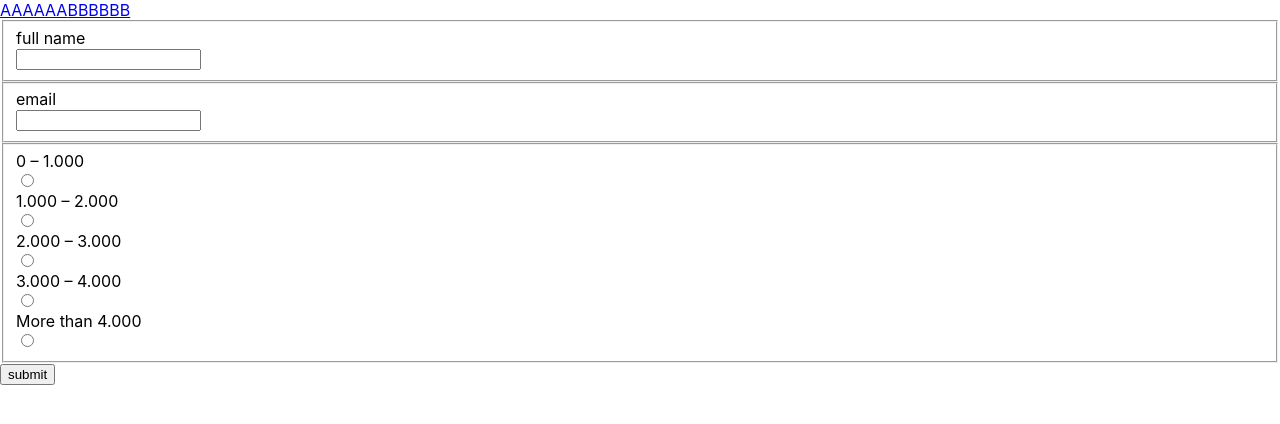
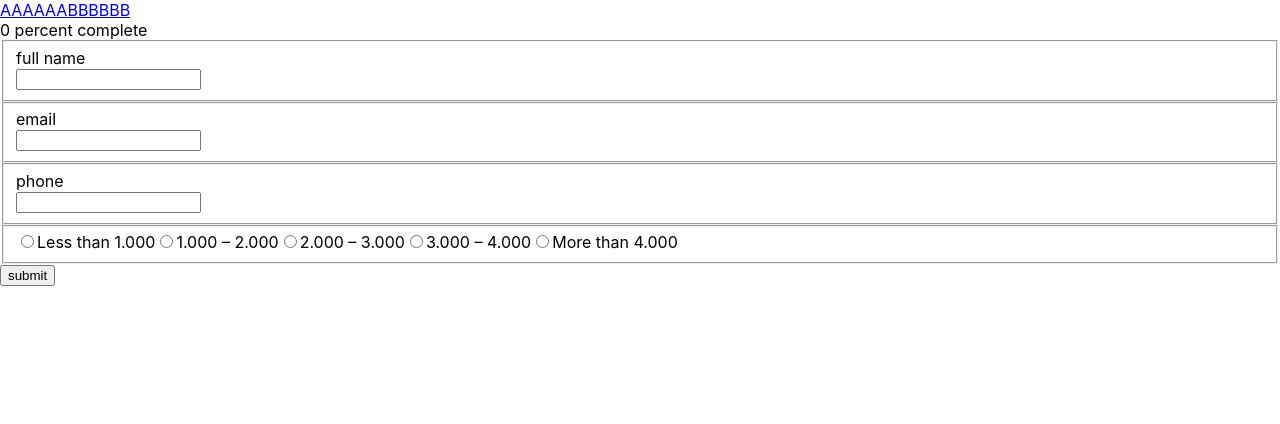
Before and after one commit to jdwillemse/home-berlin, a React (Create React App) app: page /a in a window 1280 px wide. Shown: the top 424 px of the page. Built offline with nearby package versions, Linux system fonts and the light colour scheme.

Commit message:
form + summary flow functional

```diff
--- a/src/components/Form/index.js
+++ b/src/components/Form/index.js
@@ -1,39 +1,281 @@
 import React from 'react';
+import PropTypes from 'prop-types';
+import { withRouter } from 'react-router-dom';
 
-const Form = () => {
+// Easy to internationalise
+const errors = {
+  general: {
+    patternMismatch: "This input doesn't match the expected pattern",
+    tooLong: 'This input is too long',
+    tooShort: 'This input is too short',
+    typeMismatch: 'This input is not of the right type',
+    valueMissing: 'Please fill in this field'
+  },
+  email: {
+    typeMismatch: 'This is not a valid email address'
+  },
+  tel: {
+    patternMismatch: 'This is not a valid telephone number'
+  },
+  radio: {
+    valueMissing: 'Please select one of these options'
+  }
+};
+
+// const inputFields = {
+//   fullname: {
+//     type: 'text',
+//     label: 'full name'
+//   },
+//   email: {
+//     type: 'email',
+//     label: 'email'
+//   },
+//   phone: {
+//     type: 'tel',
+//     label: 'phone'
+//   }
+// };
+
+/**
+ * A custom Form component that handles form validation errors.
+ * It executes the form's checkValidity
+ */
+class Form extends React.PureComponent {
+  /**
+   * Define local component state in class constructor.
+   * @param {object} props - Initial compoenent props
+   */
+  constructor(props) {
+    super(props);
+
+    this.state = {
+      // isValidated: false,
+      percentProgress: 0
+    };
+
+    this.fieldsetCount = 4;
+    this.completedFields = [];
+    this.formData = [];
+
+    this.handleBlur = this.handleBlur.bind(this);
+  }
+
+  /**
+   * Them main function that validates the form and fills in the error messages.
+   * @return {bool} - Returns a boolean showing if the form is valid for submission or not.
+   */
+  validate() {
+    // this.formEl is a reference in the component to the form DOM element.
+    const { formEl } = this;
+    const formLength = formEl.length;
+
+    /*
+     * The checkValidity() method on a form runs the
+     * html5 form validation of its elements and returns the result as a boolean.
+     * It returns 'false' if at least one of the form elements does not qualify,
+     * and 'true', if all form elements are filled with valid values.
+     */
+    if (formEl.checkValidity() === false) {
+      for (let i = 0; i < formLength; i++) {
+        // the i-th child of the form corresponds to the forms i-th input element
+        const elem = formEl[i];
+
+        /*
+         * errorLabel placed next to an element is the container we want to use
+         * for validation error message for that element
+         */
+        const fieldset = elem.closest('fieldset');
+        const errorLabel = fieldset && fieldset.querySelector('.invalid-feedback');
+
+        /*
+         * A form element contains also any buttuns contained in the form.
+         * There is no need to validate a button, so we'll skip those nodes.
+         */
+        if (errorLabel && ['button', 'fieldset'].indexOf(elem.nodeName.toLowerCase()) < 0) {
+          /*
+           * Each note in html5 form has a validity property.
+           * It contains the validation state of that element.
+           * The elem.validity.valid property indicates whether the element qualifies its validation rules or no.
+           * If it does not qualify, the elem.validationMessage property will contain the localized validation error message.
+           * We will show that message in our error container if the element is invalid, and clear the previous message, if it is valid.
+           */
+          if (!elem.validity.valid) {
+            let msg = '';
+            // eslint-disable-next-line guard-for-in
+            // console.log(elem.validity);
+            for (const key in elem.validity) {
+              if (elem.validity[key]) {
+                msg = (errors[elem.type] && errors[elem.type][key]) || errors.general[key];
+                break;
+              }
+            }
+
+            errorLabel.textContent = msg || elem.validationMessage;
+            errorLabel.setAttribute('aria-hidden', 'false');
+          } else if (errorLabel.textContent) {
+            errorLabel.textContent = '';
+            errorLabel.setAttribute('aria-hidden', 'true');
+          }
+        }
+      }
+
+      // Return 'false', as the formEl.checkValidity() method said there are some invalid form inputs.
+      return false;
+    }
+
+    // The form is valid, so we clear all the error messages
+    for (let i = 0; i < formLength; i++) {
+      const elem = formEl[i];
+      const errorLabel = elem.parentNode.querySelector('.invalid-feedback');
+      if (errorLabel && ['button', 'fieldset'].indexOf(elem.nodeName.toLowerCase()) < 0) {
+        errorLabel.textContent = '';
+      }
+    }
+
+    // Return 'true', as the form is valid for submission
+    return true;
+  }
+
+  /** */
+  handleBlur({ target: { validity, name, value, type, ...props } }) {
+    const nameIndex = this.completedFields.indexOf(name);
+
+    if (nameIndex < 0) {
+      this.completedFields.push(name);
+      // } else if (!validity.valid && nameIndex > -1) {
+      //   this.completedFields.splice(nameIndex, 1);
+    }
+
+    if (validity.valid) {
+      // strip out spacing characters from phone number
+      this.formData[name] = type === 'tel' ? value.replace(/-|\s|\(|\)/g, '') : value;
+    }
+
+    this.setState({ percentProgress: (this.completedFields.length / this.fieldsetCount) * 100 });
+  }
+
+  /**
+   * This is the method that is called on form submit.
+   * It stops the default form submission process and proceeds with custom validation.
+   * @param {object} event - Synthetic submit event
+   * @return {undefined}
+   */
+  handleSubmit(event) {
+    const { history } = this.props;
+    event.preventDefault();
+
+    // If the call of the validate method was successful, we can proceed with form submission. Otherwise we do nothing.
+    console.log(this.validate(), this.formData);
+
+    if (this.validate()) {
+      history.push({ pathname: '/b', state: this.formData });
+    }
+
+    // this.setState({ isValidated: true });
+  }
+
+  /**
+   * Render the component as a regular form element with appended children from props.
+   * @return {node} - Rendferedd React node
+   */
+  render() {
+    // const { onSubmit } = { ...this.props };
+    const { percentProgress } = this.state;
+
+    console.log('-----------', this.props);
+
     const salaryBrackets = {
-    bracket1: '0 – 1.000',
+      bracket1: 'Less than 1.000',
       bracket2: '1.000 – 2.000',
       bracket3: '2.000 – 3.000',
       bracket4: '3.000 – 4.000',
-    bracket5: 'More than 4.000'
+      bigMoney: 'More than 4.000'
     };
 
     return (
-    <form>
+      <form
+        noValidate
+        ref={form => {
+          this.formEl = form;
+        }}
+        onSubmit={event => this.handleSubmit(event)}
+      >
+        <div className="progress-indicator">
+          <div className="progress-indicator__inner">{percentProgress} percent complete</div>
+        </div>
+
         <fieldset>
           <label htmlFor="fullname">
             <div className="label">full name</div>
-          <input type="text" id="fullname" required />
+            <input
+              type="text"
+              id="fullname"
+              name="fullname"
+              aria-describedby="fullname-error"
+              onBlur={this.handleBlur}
+              required
+            />
+            <div className="invalid-feedback" id="fullname-error" aria-live="polite" />
           </label>
         </fieldset>
         <fieldset>
           <label htmlFor="email">
             <div className="label">email</div>
-          <input type="email" id="email" required />
+            <input
+              type="email"
+              id="email"
+              name="email"
+              aria-describedby="email-error"
+              onBlur={this.handleBlur}
+              required
+            />
+            <div className="invalid-feedback" id="email-error" aria-live="polite" />
+          </label>
+        </fieldset>
+        <fieldset>
+          <label htmlFor="phone">
+            <div className="label">phone</div>
+            <input
+              type="tel"
+              id="phone"
+              name="phone"
+              aria-describedby="phone-error"
+              pattern="^\+?(\d|-|\s)+$"
+              onBlur={this.handleBlur}
+              required
+            />
+            <div className="invalid-feedback" id="phone-error" aria-live="polite" />
           </label>
         </fieldset>
         <fieldset>
           {Object.keys(salaryBrackets).map((key, i) => (
             <label htmlFor={key} key={key}>
-            <div className="label">{salaryBrackets[key]}</div>
-            <input type="radio" id={key} name="salary" required />
+              <input
+                type="radio"
+                name="salary"
+                id={key}
+                value={key}
+                aria-describedby="salary-error"
+                onChange={this.handleBlur}
+                required
+              />
+              <span className="label">{salaryBrackets[key]}</span>
             </label>
           ))}
+          <div className="invalid-feedback" id="salary-error" aria-live="polite" />
         </fieldset>
         <button type="submit">submit</button>
       </form>
     );
+  }
+}
+
+Form.propTypes = {
+  history: PropTypes.shape({ push: PropTypes.func.isRequired }).isRequired
 };
+// Form.defaultProps = {
+//   lang: 'is'
+// };
 
-export default Form;
+export default withRouter(Form);
--- a/src/routes/Signup.js
+++ b/src/routes/Signup.js
@@ -1,6 +1,10 @@
 import React from 'react';
 import Form from '../components/Form';
 
-const Signup = () => <Form />;
+const Signup = () => (
+  <section className="view-container">
+    <Form />
+  </section>
+);
 
 export default Signup;
--- a/src/routes/Summary.js
+++ b/src/routes/Summary.js
@@ -1,5 +1,20 @@
 import React from 'react';
+import PropTypes from 'prop-types';
 
-const Summary = () => <h1>summary</h1>;
+const Summary = ({ location }) => (
+  <section className="view-container summary">
+    <h1>summary</h1>
+    {location.state &&
+      Object.keys(location.state).map(key => (
+        <p key={key}>
+          {key}: {location.state[key]}
+        </p>
+      ))}
+  </section>
+);
+
+Summary.propTypes = {
+  location: PropTypes.shape().isRequired
+};
 
 export default Summary;
```
Lines whose indentation alone changed are shown as unchanged.
